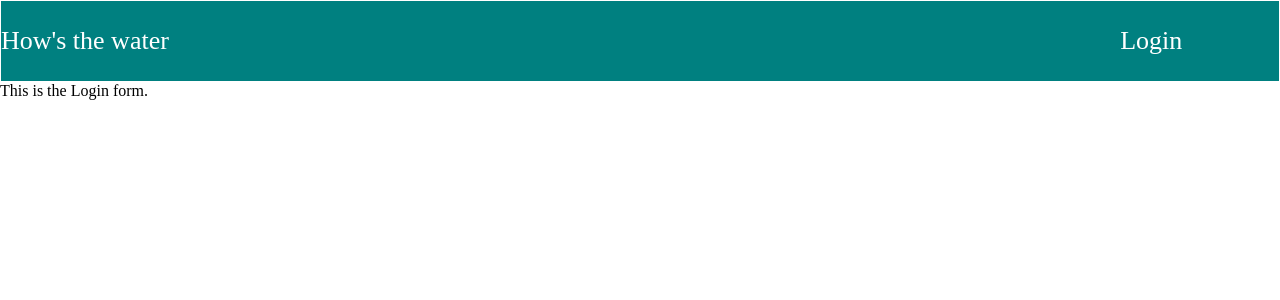
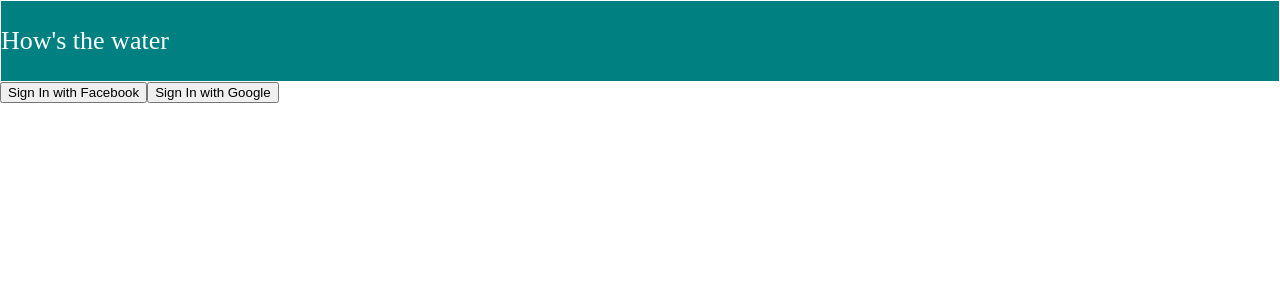
Before and after one commit to G3-Code/cognito-setup-frontend, a React (Create React App) app in the folder frontend/: page /login in a window 1280 px wide. Shown: the top 300 px of the page. Built offline with nearby package versions, Linux system fonts and the light colour scheme; no server answers; what aws-amplify would draw is missing.

Commit message:
adding google and facebook buttons

```diff
--- a/frontend/src/components/LandingForm.js
+++ b/frontend/src/components/LandingForm.js
@@ -1,6 +1,7 @@
 import React from "react";
 import "../styles/App.css";
-import { Auth } from "aws-amplify";
+// import { Auth } from "aws-amplify";
+import { NavLink } from "react-router-dom";
 
 const LandingForm = props => {
   console.log(
@@ -11,7 +12,8 @@ const LandingForm = props => {
     <header className="App-header">
       <div>How's the water</div>
       <div className="nav_links">
-        <div onClick={() => Auth.federatedSignIn()}>Login</div>
+        {/* <div onClick={() => Auth.federatedSignIn()}>Login</div> */}
+        <NavLink to="/login"> Login</NavLink>
       </div>
     </header>
   );
--- a/frontend/src/components/LoginForm.js
+++ b/frontend/src/components/LoginForm.js
@@ -1,20 +1,22 @@
 import React from "react";
-//import { LOGIN_URL } from "../config/aws-user-pool-config";
 import "../styles/App.css";
-import { NavLink } from "react-router-dom";
+import { Auth } from "aws-amplify";
 
 const LoginForm = () => {
   return (
     <fragment>
       <header className="App-header">
         <div>How's the water</div>
-        <div className="nav_links">
-          <NavLink to="/login" className="login_link">
-            Login
-          </NavLink>
-        </div>
       </header>
-      <div>This is the Login form.</div>
+      <div>
+        <button onClick={() => Auth.federatedSignIn({ provider: "Facebook" })}>
+          Sign In with Facebook
+        </button>
+
+        <button onClick={() => Auth.federatedSignIn({ provider: "Google" })}>
+          Sign In with Google
+        </button>
+      </div>
     </fragment>
   );
 };
```
